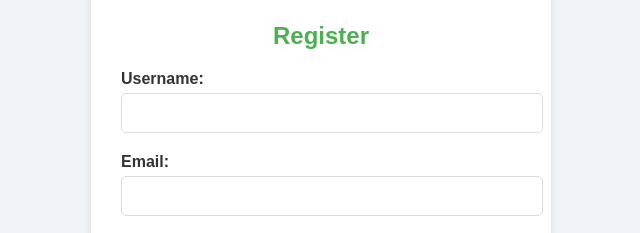
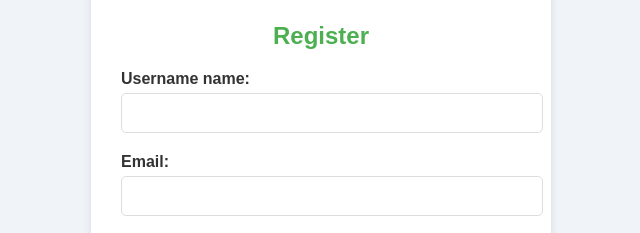
Before and after one commit to Dm0076/mywebtest, a plain HTML site: page GitPublicTestPaget.html in a window 1280 px wide. Shown: the part 177-410 px from the top of the page, 319-959 px from the left. Drawn offline with Linux system fonts and the light colour scheme.

Commit message:
third commit

```diff
--- a/GitPublicTestPaget.html
+++ b/GitPublicTestPaget.html
@@ -12,7 +12,7 @@
         <h2>Register</h2>
         <form action="#" method="POST">
             <div class="form-group">
-                <label for="username">Username:</label>
+                <label for="username">Username name:</label>
                 <input type="text" id="username" name="username" required>
             </div>
             <div class="form-group">
```
